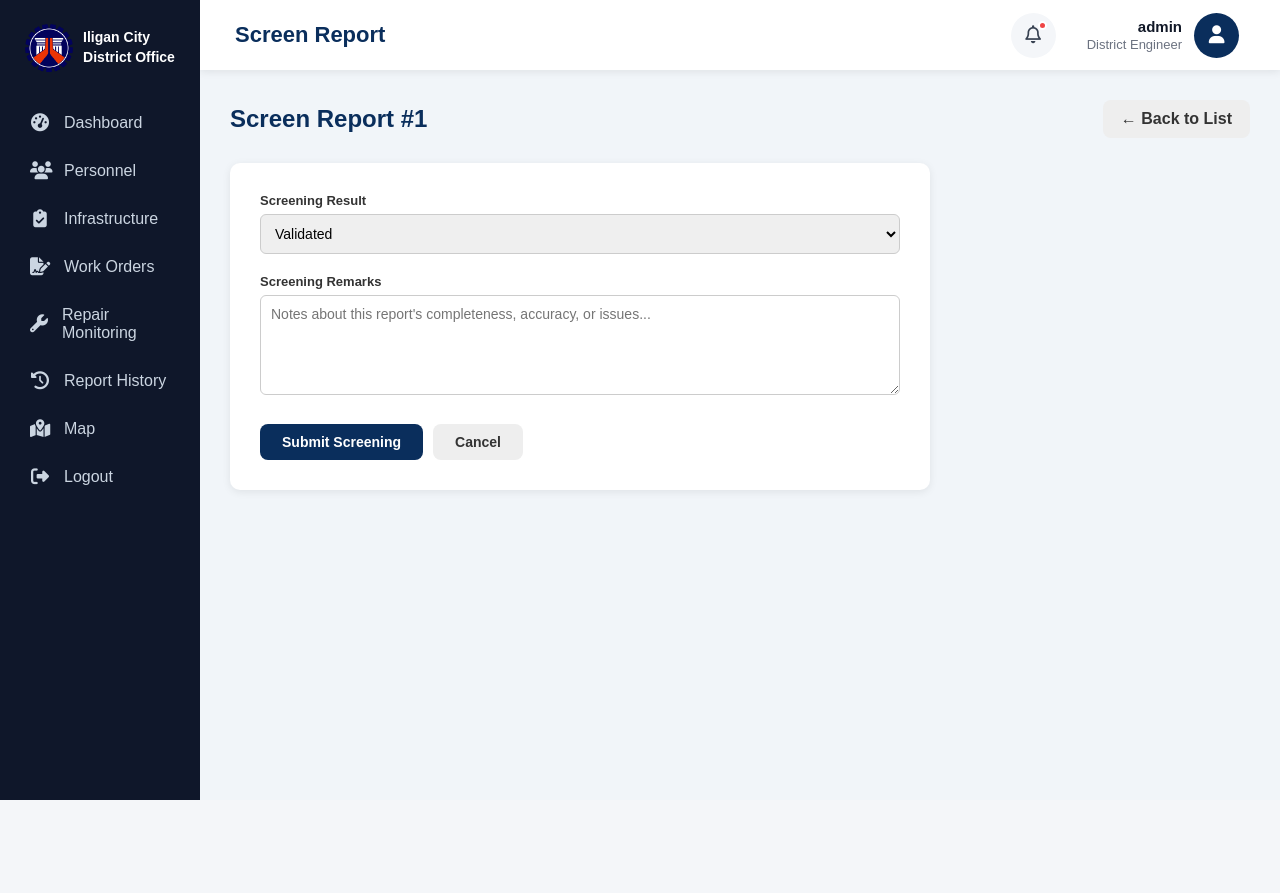
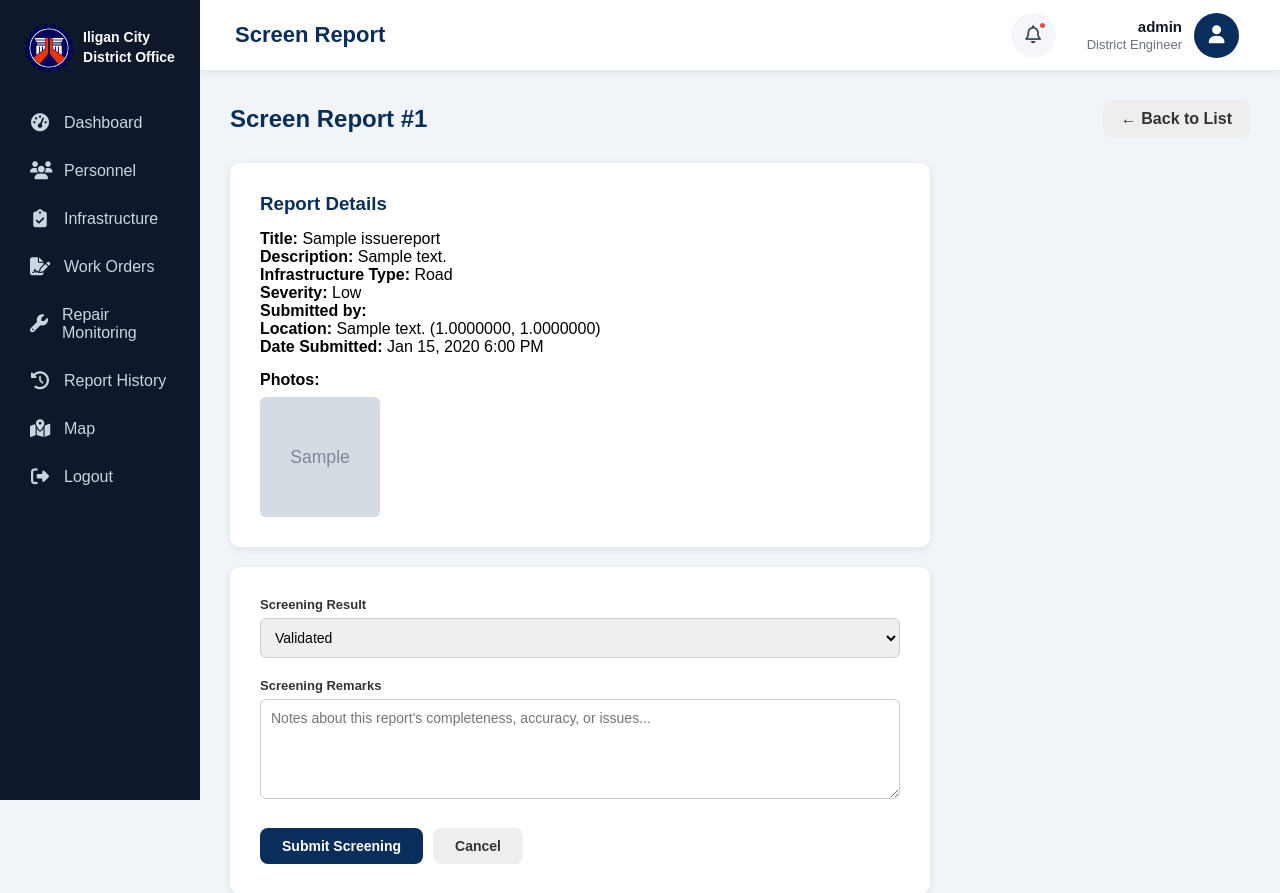
Before and after one commit to cedrick-code/Infrastructure, a Django app: page /pending-reports/1/screen/ in a window 1280 px wide. Shown: the top 893 px of the page. Before the commit the page ends 800 px from the top, so only its background shows below. Run offline with Django 5.2, Linux system fonts and the light colour scheme; a user stored in the database is signed in; data comes from the database, SQL or seed files in the repository; tables that the repository leaves empty hold one stand-in row (values such as "Sample post"); grey boxes marked "Sample" are stand-in pictures.

Commit message:
Can validate and inspect by field engineer

```diff
--- a/reports/models.py
+++ b/reports/models.py
@@ -8,9 +8,12 @@
         ('High', 'High'),
     ]
     STATUS_CHOICES = [
-        ('Pending', 'Pending'),
-        ('Screening', 'Screening'),
+        ('Pending Screening', 'Pending Screening'),
         ('Validated', 'Validated'),
+        ('Rejected', 'Rejected'),
+        ('Needs More Info', 'Needs More Information'),
+        ('Inspected', 'Inspected'),
+        ('For Work Order', 'For Work Order'),
         ('In Progress', 'In Progress'),
         ('Resolved', 'Resolved'),
     ]
@@ -29,13 +32,26 @@
     description = models.TextField()
     infrastructure_type = models.CharField(max_length=20, choices=INFRASTRUCTURE_TYPE_CHOICES)
     severity_level = models.CharField(max_length=10, choices=SEVERITY_CHOICES)
-    status = models.CharField(max_length=20, choices=STATUS_CHOICES, default='Pending')
+    status = models.CharField(max_length=20, choices=STATUS_CHOICES, default='Pending Screening')
     latitude = models.DecimalField(max_digits=12, decimal_places=7)
     longitude = models.DecimalField(max_digits=12, decimal_places=7)
     geographic_address = models.CharField(max_length=500, blank=True, null=True)
     location_method = models.CharField(max_length=10, choices=LOCATION_METHOD_CHOICES, default='GPS')
     reported_date = models.DateTimeField(auto_now_add=True)
     updated_date = models.DateTimeField(auto_now=True)
+    screened_by = models.ForeignKey(
+        'users.Personnel', on_delete=models.SET_NULL, null=True, blank=True,
+        related_name='screened_reports'
+    )
+    screening_remarks = models.TextField(blank=True, null=True)
+    screened_date = models.DateTimeField(null=True, blank=True)
+    inspected_by = models.ForeignKey(
+        'users.Personnel', on_delete=models.SET_NULL, null=True, blank=True,
+        related_name='inspected_reports'
+    )
+    inspection_remarks = models.TextField(blank=True, null=True)
+    recommended_action = models.TextField(blank=True, null=True)
+    inspection_date = models.DateTimeField(null=True, blank=True)
 
     def __str__(self):
         return f"{self.title} ({self.status})"
@@ -45,3 +61,10 @@
     report = models.ForeignKey(IssueReport, on_delete=models.CASCADE, related_name='photos')
     image = models.ImageField(upload_to='report_photos/')
     uploaded_at = models.DateTimeField(auto_now_add=True)
+
+
+
+class InspectionPhoto(models.Model):
+    report = models.ForeignKey(IssueReport, on_delete=models.CASCADE, related_name='inspection_photos')
+    image = models.ImageField(upload_to='inspection_photos/')
+    uploaded_at = models.DateTimeField(auto_now_add=True)
--- a/reports/urls.py
+++ b/reports/urls.py
@@ -1,8 +1,13 @@
 from django.urls import path
-from .views import IssueReportCreateView, IssueReportListView, MyIssueReportListView
+from .views import (
+    IssueReportCreateView, IssueReportListView, MyIssueReportListView,
+    ValidatedIssueReportListView, SubmitInspectionView,
+)
 
 urlpatterns = [
     path('create/', IssueReportCreateView.as_view(), name='report-create'),
     path('list/', IssueReportListView.as_view(), name='report-list'),
     path('my-reports/', MyIssueReportListView.as_view(), name='my-reports'),
+    path('validated/', ValidatedIssueReportListView.as_view(), name='validated-reports'),
+    path('<int:pk>/inspect/', SubmitInspectionView.as_view(), name='submit-inspection'),
 ]
--- a/users/serializers.py
+++ b/users/serializers.py
@@ -80,9 +80,9 @@
                 "Invalid username/email or password."
             )
 
-        if user.role != "citizen":
+        if user.role not in ["citizen", "field_engineer"]:
             raise serializers.ValidationError(
-                "This login is for citizens only."
+                "This login is for citizens and field engineers only."
             )
 
         data["user"] = user
--- a/users/templates/users/fru/pending_reports.html
+++ b/users/templates/users/fru/pending_reports.html
@@ -99,8 +99,8 @@
             <tr>
                 <td>{{ forloop.counter }}</td>
                 <td>{{ report.title }}</td>
-                <td>{{ report.citizen_name }}</td>
-                <td>{{ report.date_submitted }}</td>
+                <td>{{ report.citizen.get_full_name }}</td>
+                <td>{{ report.reported_date|date:"M d, Y g:i A" }}</td>
                 <td>
                     <a href="{% url 'screen_report' report.pk %}" class="screen-btn">Screen</a>
                 </td>
--- a/users/templates/users/fru/screen_report.html
+++ b/users/templates/users/fru/screen_report.html
@@ -104,8 +104,32 @@
 {% block content %}
 
 <div class="page-header">
-    <h2>Screen Report #{{ report_id }}</h2>
+    <h2>Screen Report #{{ report.id }}</h2>
     <a href="{% url 'pending_reports' %}" class="back-btn">&larr; Back to List</a>
+</div>
+
+<div class="form-card" style="margin-bottom:20px;">
+    <h3 style="color:#0A2E5C; margin-bottom:15px;">Report Details</h3>
+
+    <p><strong>Title:</strong> {{ report.title }}</p>
+    <p><strong>Description:</strong> {{ report.description }}</p>
+    <p><strong>Infrastructure Type:</strong> {{ report.get_infrastructure_type_display }}</p>
+    <p><strong>Severity:</strong> {{ report.severity_level }}</p>
+    <p><strong>Submitted by:</strong> {{ report.citizen.get_full_name }}</p>
+    <p><strong>Location:</strong> {{ report.geographic_address|default:"Not provided" }}
+        ({{ report.latitude }}, {{ report.longitude }})</p>
+    <p><strong>Date Submitted:</strong> {{ report.reported_date|date:"M d, Y g:i A" }}</p>
+
+    {% if report.photos.all %}
+    <div style="margin-top:15px;">
+        <strong>Photos:</strong>
+        <div style="display:flex; gap:10px; flex-wrap:wrap; margin-top:8px;">
+            {% for photo in report.photos.all %}
+            <img src="{{ photo.image.url }}" style="width:120px; height:120px; object-fit:cover; border-radius:6px;">
+            {% endfor %}
+        </div>
+    </div>
+    {% endif %}
 </div>
 
 <div class="form-card">
--- a/users/views.py
+++ b/users/views.py
@@ -257,9 +257,17 @@
 @login_required
 def fru_dashboard(request):
 
+    from reports.models import IssueReport
+    from django.utils import timezone
+
+    pending_count = IssueReport.objects.filter(status="Pending Screening").count()
+    screened_today = IssueReport.objects.filter(
+        screened_date__date=timezone.now().date()
+    ).count()
+
     context = {
-        "pending_count": 0,      # placeholder until Issue_Report exists
-        "screened_today": 0,
+        "pending_count": pending_count,
+        "screened_today": screened_today,
         "notifications_count": 0,
     }
 
@@ -269,7 +277,11 @@
 @login_required
 def pending_reports(request):
 
-    reports = []   # placeholder — will be Issue_Report.objects.filter(status="Pending Screening")
+    from reports.models import IssueReport
+
+    reports = IssueReport.objects.filter(
+        status="Pending Screening"
+    ).order_by('-reported_date')
 
     context = {
         "reports": reports,
@@ -281,23 +293,27 @@
 @login_required
 def screen_report(request, pk):
 
-    # Placeholder — once Issue_Report exists:
-    # report = get_object_or_404(Issue_Report, pk=pk)
+    from reports.models import IssueReport
+    from django.utils import timezone
+
+    report = get_object_or_404(IssueReport, pk=pk)
 
     if request.method == "POST":
 
         screening_result = request.POST.get("screening_result")
         screening_remarks = request.POST.get("screening_remarks")
 
-        # report.status = screening_result
-        # report.screening_remarks = screening_remarks
-        # report.save()
+        report.status = screening_result
+        report.screening_remarks = screening_remarks
+        report.screened_by = request.user.personnel
+        report.screened_date = timezone.now()
+        report.save()
 
         messages.success(request, "Report screened successfully.")
         return redirect("pending_reports")
 
     return render(request, "users/fru/screen_report.html", {
-        "report_id": pk,
+        "report": report,
     })
 
 def validated_reports(request):
```
Also changed, not shown: reports/serializers.py (+16 -2 lines), reports/views.py (+40 -2 lines), media/report_photos/photo_0_jhyy7Iv.jpg (added), media/report_photos/photo_0_zDFv7yp.jpg (added), reports/migrations/0003_alter_issuereport_status.py (added), reports/migrations/0004_alter_issuereport_status.py (added), reports/migrations/0005_issuereport_screened_by_issuereport_screened_date_and_more.py (added), reports/migrations/0006_issuereport_inspected_by_issuereport_inspection_date_and_more.py (added).
